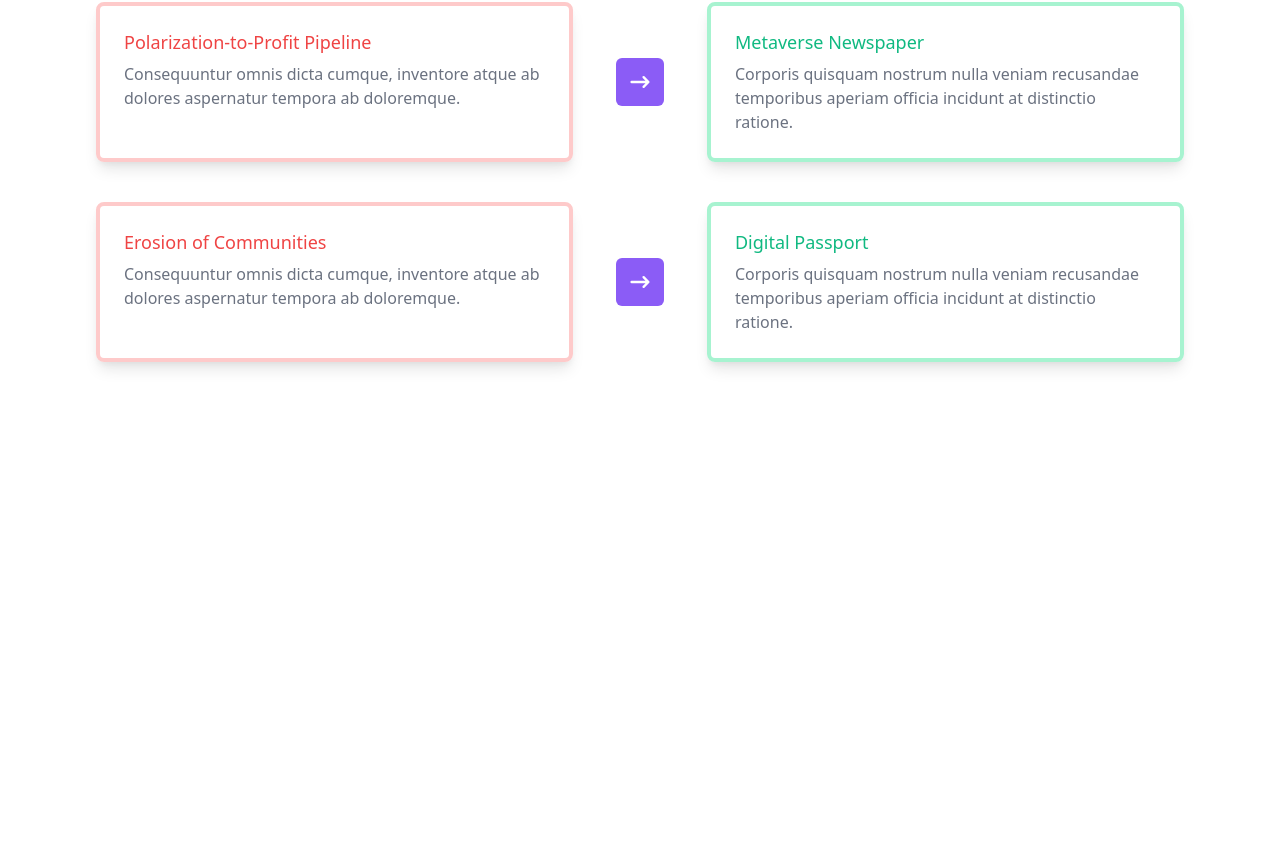
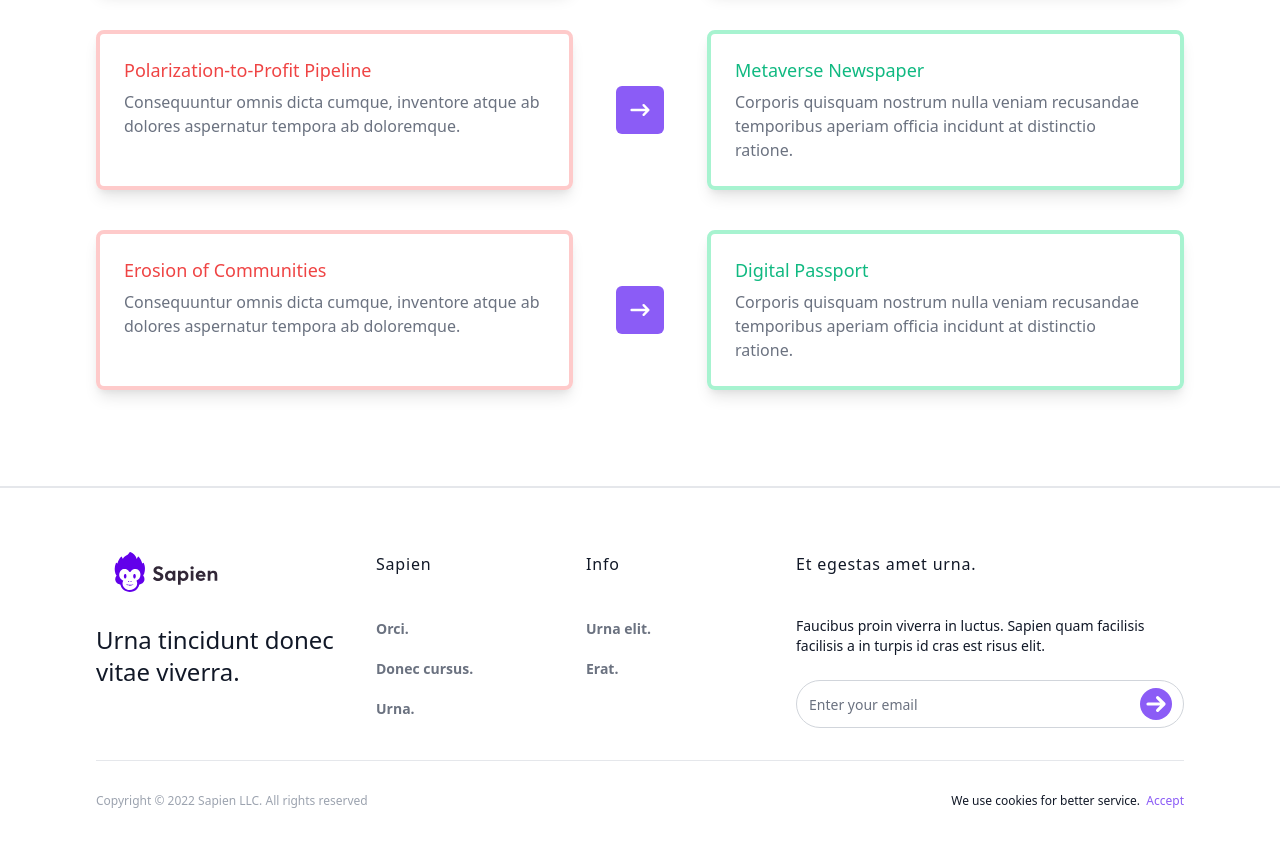
Before and after one commit to Sapien-Nation/citizen-hub, a Next.js app: page / in a window 1280 px wide. Shown: the part 1204-2050 px from the top of the page. Before the commit the page ends 1614 px from the top, so only its background shows below. Built offline with nearby package versions, Linux system fonts and the light colour scheme; no server answers.

Commit message:
Footer added, container width matched to design

```diff
--- a/components/AppLayout.tsx
+++ b/components/AppLayout.tsx
@@ -1,7 +1,7 @@
 import { useRouter } from 'next/router';
 
 // components
-import { Navbar } from 'components/navigation';
+import { Navbar, Footer } from 'components/navigation';
 
 interface Props {
   children: React.ReactElement;
@@ -22,6 +22,7 @@ const AppLayout = ({ children }: Props) => {
     <div className="relative">
       <Navbar />
       <main>{children}</main>
+      <Footer />
     </div>
   );
 };
--- /dev/null
+++ b/components/navigation/Footer.tsx
@@ -0,0 +1,140 @@
+// assets
+import { FullLogo } from 'assets';
+
+// tailwind ui
+import { ArrowSmRightIcon } from '@heroicons/react/solid';
+
+/* This example requires Tailwind CSS v2.0+ */
+const navigation = {
+  solutions: [
+    { name: 'Orci.', href: '#' },
+    { name: 'Donec cursus.', href: '#' },
+    { name: 'Urna.', href: '#' },
+  ],
+  support: [
+    { name: 'Urna elit.', href: '#' },
+    { name: 'Erat.', href: '#' },
+  ],
+  company: [
+    { name: 'About', href: '#' },
+    { name: 'Blog', href: '#' },
+    { name: 'Jobs', href: '#' },
+    { name: 'Press', href: '#' },
+    { name: 'Partners', href: '#' },
+  ],
+  legal: [
+    { name: 'Claim', href: '#' },
+    { name: 'Privacy', href: '#' },
+    { name: 'Terms', href: '#' },
+  ],
+};
+
+const Footer = () => {
+  return (
+    <footer
+      className="bg-white border-t-2 border-gray-200"
+      aria-labelledby="footer-heading"
+    >
+      <h2 id="footer-heading" className="sr-only">
+        Footer
+      </h2>
+      <div className="max-w-6xl mx-auto py-12 px-4 sm:px-6 lg:py-16 lg:px-8">
+        <div className="xl:grid xl:grid-cols-4 xl:gap-8">
+          <div className="space-y-8 xl:col-span-1">
+            <div>
+              <FullLogo />
+            </div>
+            <p className="text-gray-900 text-2xl">
+              Urna tincidunt donec vitae viverra.
+            </p>
+          </div>
+          <div className="mt-12 md:grid md:grid-cols-2 gap-8 xl:mt-0 xl:col-span-3">
+            <div className="sm:grid sm:grid-cols-2 sm:gap-8">
+              <div>
+                <h3 className="text-base font-medium text-gray-900 tracking-wider">
+                  Sapien
+                </h3>
+                <ul role="list" className="mt-10 space-y-4">
+                  {navigation.solutions.map((item) => (
+                    <li key={item.name}>
+                      <a
+                        href={item.href}
+                        className="text-sm font-bold text-gray-500 hover:text-gray-900"
+                      >
+                        {item.name}
+                      </a>
+                    </li>
+                  ))}
+                </ul>
+              </div>
+              <div className="mt-12 sm:mt-0">
+                <h3 className="text-base font-medium text-gray-900 tracking-wider">
+                  Info
+                </h3>
+                <ul role="list" className="mt-10 space-y-4">
+                  {navigation.support.map((item) => (
+                    <li key={item.name}>
+                      <a
+                        href={item.href}
+                        className="text-sm font-bold text-gray-500 hover:text-gray-900"
+                      >
+                        {item.name}
+                      </a>
+                    </li>
+                  ))}
+                </ul>
+              </div>
+            </div>
+            <div className="mt-10 md:mt-0">
+              <div>
+                <h3 className="text-base font-medium text-gray-900 tracking-wider">
+                  Et egestas amet urna.
+                </h3>
+                <div>
+                  <p className="text-gray-900 text-sm mt-10">
+                    Faucibus proin viverra in luctus. Sapien quam facilisis
+                    facilisis a in turpis id cras est risus elit.
+                  </p>
+                  <label htmlFor="email" className="sr-only">
+                    Type email
+                  </label>
+                  <div className="relative mt-6">
+                    <input
+                      id="email"
+                      name="email"
+                      className="block w-full h-12 px-3 py-2 border border-gray-300 rounded-3xl leading-5 bg-white placeholder-gray-500 focus:outline-none focus:placeholder-gray-400 focus:ring-1 focus:ring-purple-500 focus:border-purple-500 sm:text-sm"
+                      placeholder="Enter your email"
+                      type="email"
+                    />
+                    <div className="absolute inset-y-0 right-0 pr-3 flex items-center pointer-events-none">
+                      <ArrowSmRightIcon
+                        className="h-8 w-8 text-white bg-purple-500 rounded-full"
+                        aria-hidden="true"
+                      />
+                    </div>
+                  </div>
+                </div>
+              </div>
+            </div>
+          </div>
+        </div>
+        <div className="mt-8 border-t border-gray-200 pt-8 sm:flex sm:items-center sm:justify-between text-center">
+          <p className="text-xs text-gray-400">
+            Copyright &copy; {new Date().getFullYear()} Sapien LLC. All rights
+            reserved
+          </p>
+          <div className="text-xs mt-5 sm:mt-0">
+            <p className="text-gray-900 inline-block">
+              We use cookies for better service.
+            </p>
+            <button className="text-purple-500 inline-block">
+              &nbsp; Accept
+            </button>
+          </div>
+        </div>
+      </div>
+    </footer>
+  );
+};
+
+export default Footer;
--- a/components/navigation/Navbar.tsx
+++ b/components/navigation/Navbar.tsx
@@ -26,7 +26,7 @@ const Navbar = () => {
     <Disclosure as="nav" className="relative bg-white shadow">
       {({ open }) => (
         <>
-          <div className="max-w-7xl mx-auto py-1 px-2 sm:px-4 lg:px-8">
+          <div className="max-w-6xl mx-auto py-1 px-2 sm:px-4 lg:px-8">
             <div className="flex justify-between h-16">
               <div className="flex px-2 lg:px-0">
                 <div className="flex-shrink-0 flex items-center">
--- a/components/navigation/index.tsx
+++ b/components/navigation/index.tsx
@@ -1 +1,2 @@
+export { default as Footer } from './Footer';
 export { default as Navbar } from './Navbar';
--- a/components/passport/PassportFeatures.tsx
+++ b/components/passport/PassportFeatures.tsx
@@ -25,7 +25,7 @@ const PassportFeatures = () => {
   return (
     <div className="mx-auto px-4 py-10 sm:px-6 lg:px-8 bg-gray-100">
       <div className="container bg-gray-100 mx-auto">
-        <div className="max-w-7xl mx-auto py-6 lg:py-7 flex items-center justify-between">
+        <div className="max-w-6xl mx-auto py-6 lg:py-7 flex items-center justify-between">
           <div className="text-gray-900 sm:text-4xl text-3xl">
             Passport features
           </div>
@@ -70,7 +70,7 @@ const PassportFeatures = () => {
             </button>
           </div>
         </div>
-        <div className="max-w-7xl mx-auto py-2 lg:flex lg:items-center lg:justify-between">
+        <div className="max-w-6xl mx-auto py-2 lg:flex lg:items-center lg:justify-between">
           <div className="text-3xl sm:text-4xl">
             <img
               alt="passport"
--- a/components/passport/PublicHero.tsx
+++ b/components/passport/PublicHero.tsx
@@ -2,7 +2,7 @@ import Link from 'next/link';
 
 const PublicHero = () => {
   return (
-    <main className="mt-18 mx-auto max-w-7xl px-4 sm:mt-24">
+    <main className="mt-18 mx-auto max-w-6xl px-4 sm:mt-24">
       <div className="text-center">
         <p className="text-xs uppercase font-bold tracking-tight text-gray-500">
           <span className="block xl:inline">
--- a/pages/index.tsx
+++ b/pages/index.tsx
@@ -12,7 +12,7 @@ const IndexPage: NextPage = () => (
     <Head title="Sapien Nation" />
     <div className="bg-gray-50">
       <main className="lg:relative">
-        <div className="mx-auto max-w-7xl w-full pt-16 pb-20 text-center lg:py-48 lg:text-left">
+        <div className="mx-auto max-w-6xl w-full pt-16 pb-20 text-center lg:py-48 lg:text-left">
           <div className="px-4 lg:w-1/2 sm:px-8 xl:pr-16">
             <p className="mt-3 max-w-md mx-auto uppercase font-extrabold text-lg text-gray-500 sm:text-xl md:mt-5 md:max-w-3xl">
               Lorem ultrices at nec in sit.
@@ -53,7 +53,7 @@ const IndexPage: NextPage = () => (
       </main>
     </div>
     {/* <div className="lg:relative">
-      <div className="mx-auto max-w-7xl w-full pt-16 pb-20 text-center lg:py-48 lg:text-left">
+      <div className="mx-auto max-w-6xl w-full pt-16 pb-20 text-center lg:py-48 lg:text-left">
         <div className="px-4 sm:px-8 lg:grid lg:grid-cols-12 lg:gap-5">
           <aside className="lg:col-span-5">
             <div className="flex flex-col overflow-hidden">
```
